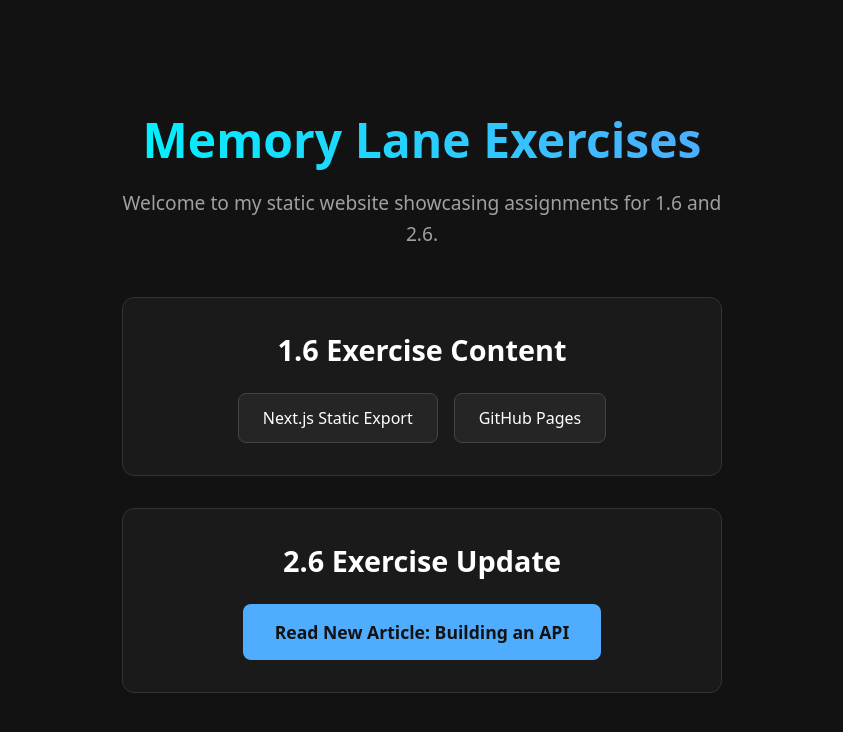
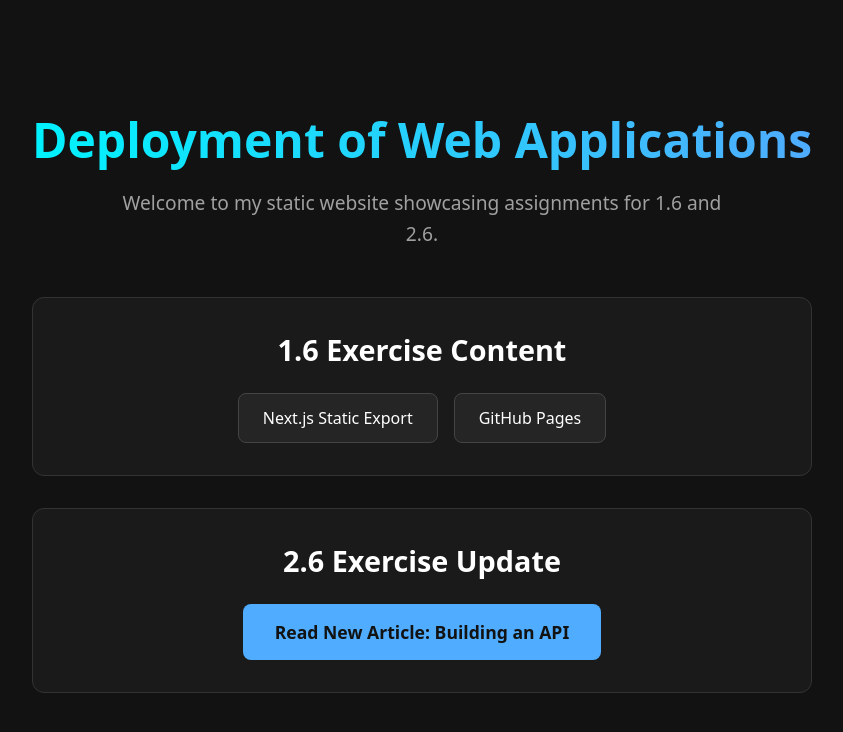
Before and after one commit to wah804/1.6-exercise-site, a Next.js app: page /1.6-exercise-site/ in a window 1280 px wide. Shown: the top 732 px of the page, without its empty margins (218-1061 px from the left). Built offline with nearby package versions, Linux system fonts and the light colour scheme.

Commit message:
Rename title to Deployment of Web Applications

```diff
--- a/src/app/page.js
+++ b/src/app/page.js
@@ -14,7 +14,7 @@ export default function Home() {
     }}>
       <main style={{ textAlign: 'center', padding: '2rem' }}>
         <h1 style={{ fontSize: '3rem', margin: '0 0 1rem 0', background: 'linear-gradient(to right, #00f2fe, #4facfe)', WebkitBackgroundClip: 'text', WebkitTextFillColor: 'transparent' }}>
-          Memory Lane Exercises
+          Deployment of Web Applications
         </h1>
         <p style={{ fontSize: '1.2rem', color: '#a0a0a0', maxWidth: '600px', margin: '0 auto 3rem auto', lineHeight: '1.6' }}>
           Welcome to my static website showcasing assignments for 1.6 and 2.6.
```
Also changed, not shown: 1 other file (tests, documents, lock files or other folders).
